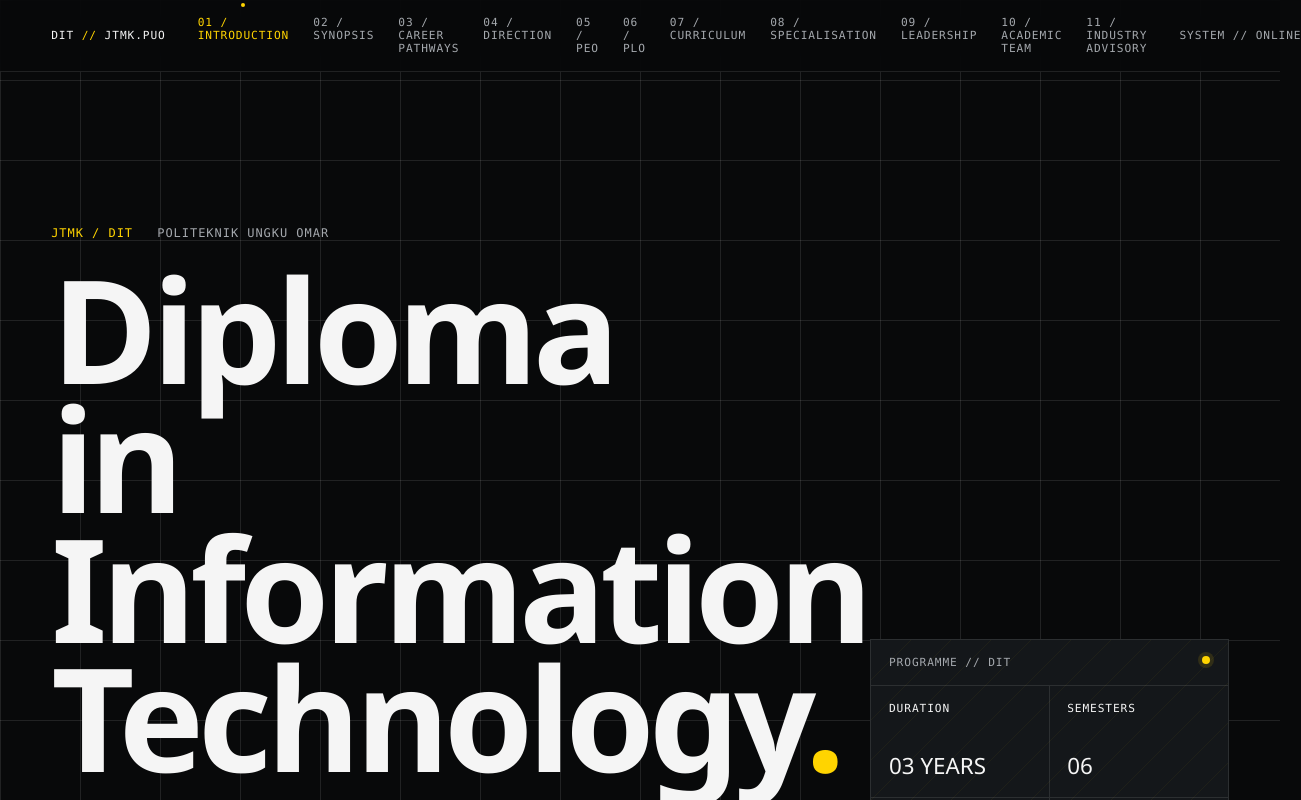
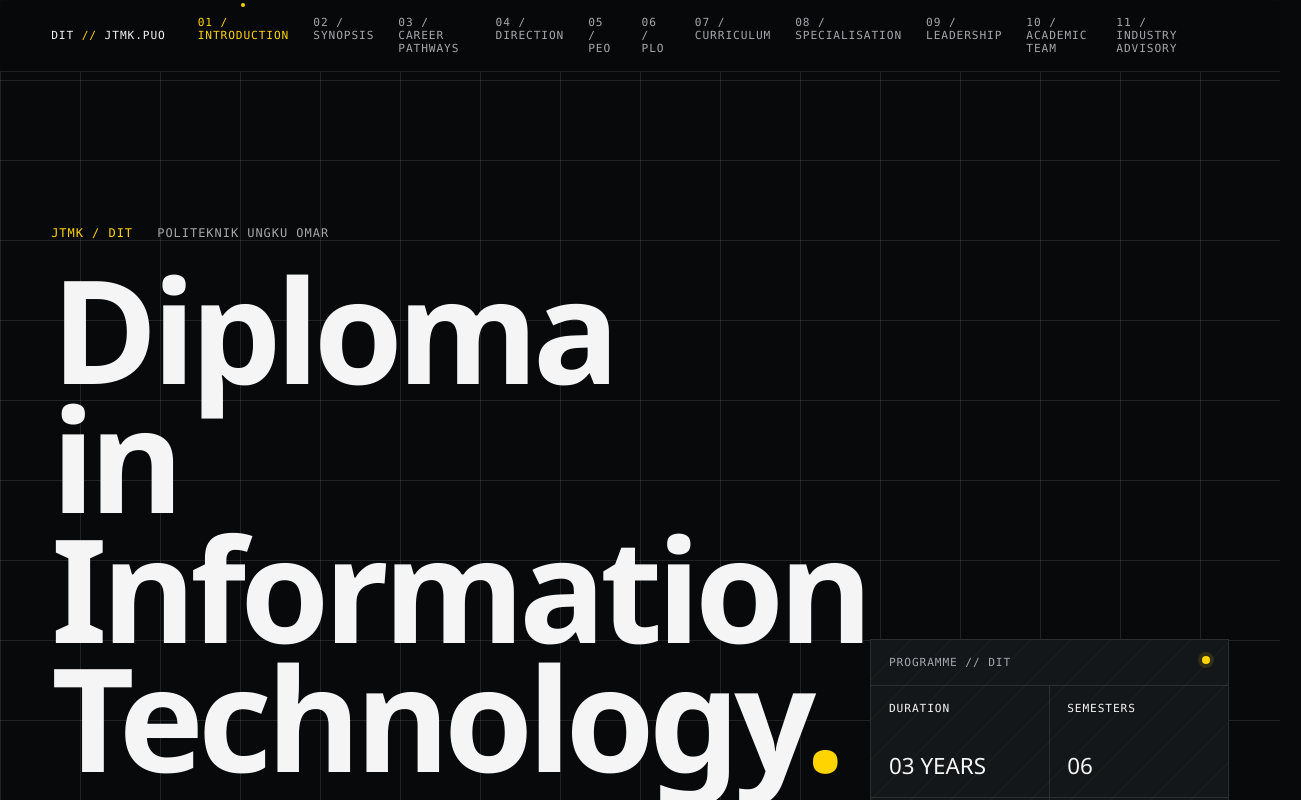
Before and after one commit to saifulhairuddin/dit-jtmk-puo, a React (Vite) app: page / in a window 1280 px wide. Shown: the top 800 px of the page, 1301 px wide, since content can reach past the window. Built offline with nearby package versions, Linux system fonts and the light colour scheme.

Commit message:
Remove online status labels

```diff
--- a/src/App.jsx
+++ b/src/App.jsx
@@ -237,7 +237,6 @@ function App() {
             </a>
           ))}
         </nav>
-        <span className="header-status">SYSTEM // ONLINE</span>
       </header>
 
       <main id="top">
@@ -379,7 +378,6 @@ function App() {
         <div className="footer-meta">
           <span>PROGRAMME // DIT</span>
           <span>TRACKS // 03</span>
-          <span>SYSTEM // ONLINE</span>
         </div>
       </footer>
     </div>
```
